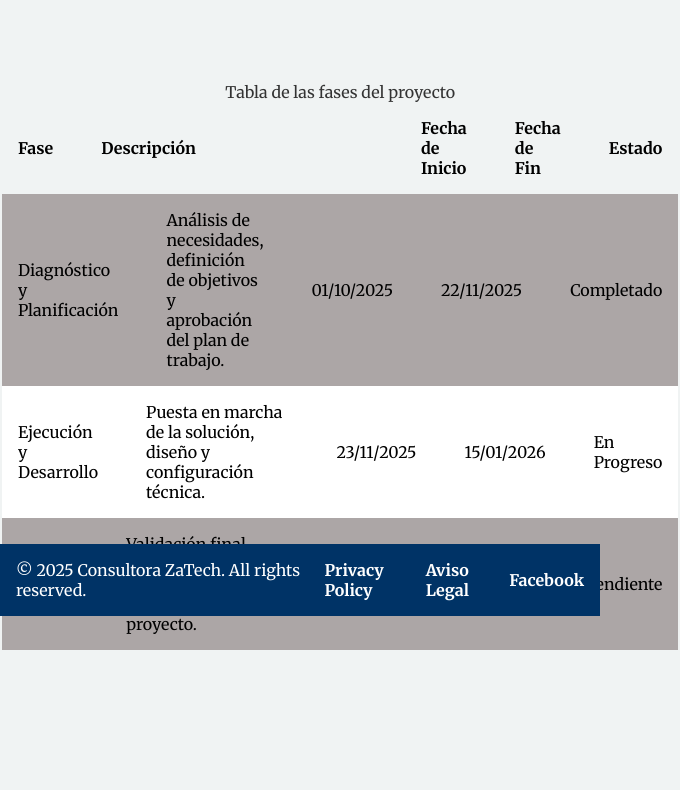
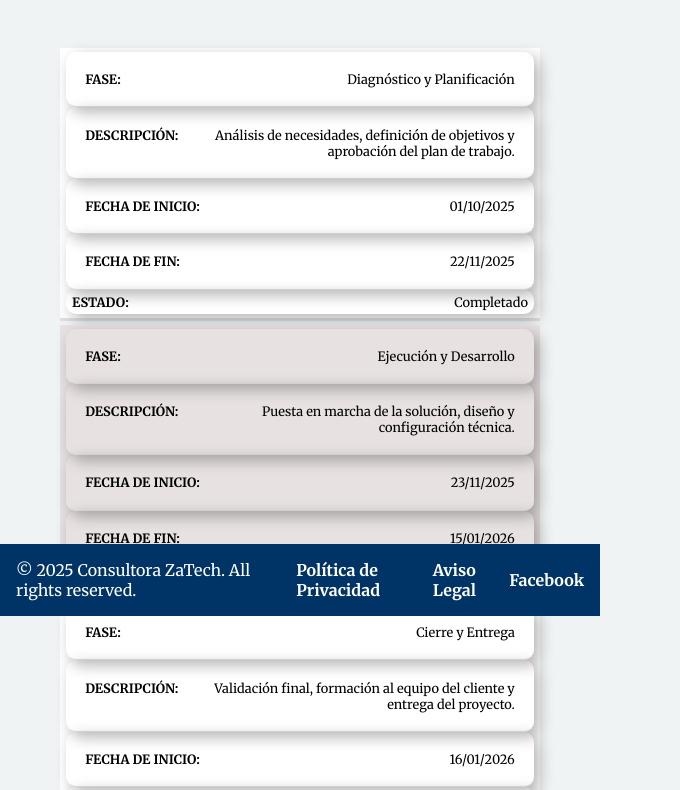
Before and after one commit to AzaharaGraciaMacia/ProyectoIntermodularAZAGRAMA, a plain HTML site: page proyecto-consultora/cronologia.html in a window 600 px wide. Shown: the part 184-974 px from the top of the page, 680 px wide, since content can reach past the window. Before the commit the page ends 836 px from the top, so only its background shows below. Drawn offline with Linux system fonts and the light colour scheme.

Commit message:
Tabla responsive completa

```diff
--- a/proyecto-consultora/cronologia.html
+++ b/proyecto-consultora/cronologia.html
@@ -37,6 +37,7 @@
     </header>
     <main class="main-crono">
       <h1 class="crono-title">Cronología del proyecto</h1>
+      <div class="table-box">
         <table class="crono-table">
           <caption class="table-title">
             Tabla de las fases del proyecto
@@ -53,41 +54,44 @@
           </thead>
           <tbody>
             <tr class="rejilla">
-            <td>Diagnóstico y Planificación</td>
-            <td>
-              Análisis de necesidades, definición de objetivos y aprobación del
-              plan de trabajo.
+              <td data-cell="Fase">Diagnóstico y Planificación</td>
+              <td data-cell="Descripción">
+                Análisis de necesidades, definición de objetivos y aprobación
+                del plan de trabajo.
               </td>
-            <td>01/10/2025</td>
-            <td>22/11/2025</td>
-            <td>Completado</td>
+              <td data-cell="Fecha de Inicio">01/10/2025</td>
+              <td data-cell="Fecha de Fin">22/11/2025</td>
+              <td data-cell="Estado">Completado</td>
             </tr>
             <tr class="rejilla">
-            <td>Ejecución y Desarrollo</td>
-            <td>
+              <td data-cell="Fase">Ejecución y Desarrollo</td>
+              <td data-cell="Descripción">
                 Puesta en marcha de la solución, diseño y configuración técnica.
               </td>
-            <td>23/11/2025</td>
-            <td>15/01/2026</td>
-            <td>En Progreso</td>
+              <td data-cell="Fecha de Inicio">23/11/2025</td>
+              <td data-cell="Fecha de Fin">15/01/2026</td>
+              <td data-cell="Estado">En Progreso</td>
             </tr>
             <tr class="rejilla">
-            <td>Cierre y Entrega</td>
-            <td>
+              <td data-cell="Fase">Cierre y Entrega</td>
+              <td data-cell="Descripción">
                 Validación final, formación al equipo del cliente y entrega del
                 proyecto.
               </td>
-            <td>16/01/2026</td>
-            <td>30/01/2026</td>
-            <td>Pendiente</td>
+              <td data-cell="Fecha de Inicio">16/01/2026</td>
+              <td data-cell="Fecha de Fin">30/01/2026</td>
+              <td data-cell="Estado">Pendiente</td>
             </tr>
           </tbody>
         </table>
+      </div>
     </main>
     <footer>
       <div class="footer">
         <p>&copy; 2025 Consultora ZaTech. All rights reserved.</p>
-        <a target="_blank" href="./privacy-policy.html">Privacy Policy</a>
+        <a target="_blank" href="./privacy-policy.html"
+          >Política de Privacidad</a
+        >
         <a target="_blank" href="./aviso-legal.html">Aviso Legal</a>
         <a target="_blank" href="https:/www.facebook.com">Facebook</a>
       </div>
--- a/proyecto-consultora/css/styles.css
+++ b/proyecto-consultora/css/styles.css
@@ -73,7 +73,7 @@ nav a {
   color: var(--color-acento);
   text-decoration: none;
   font-weight: bold;
-  @media (max-width: 389px) {
+  @media (max-width: 390px) {
     font-size: 0.75em;
   }
 }
@@ -97,13 +97,13 @@ nav a:hover {
     margin-left: 2em;
     padding: 0.2em 0.5em;
   }
-  @media (min-width: 390px) and (max-width: 599px) {
+  @media (min-width: 391px) and (max-width: 599px) {
     height: 2em;
     width: 4em;
     margin-left: 0.5em;
     padding: 0.1em 0.3em;
   }
-  @media (max-width: 389px) {
+  @media (max-width: 390px) {
     height: 2em;
     width: 4em;
     margin-left: 0.5em;
@@ -593,17 +593,47 @@ form textarea:valid {
     align-items: center;
   }
 }
-/* Estilado de la cronología, probando CSS Grid */
+/*Estilado de cronología sin grid */
+.table-box {
+  display: flex;
+}
 .crono-table {
   caption-side: top;
+  border-collapse: collapse;
+  @media (min-width: 600px) {
+    width: 80vw;
+  }
+}
+@media (min-width: 600px) {
+  .rejilla-head {
+    background-color: var(--color-secundario);
+    color: var(--color-acento);
+  }
+  .rejilla:nth-child(even) {
+    background-color: #e7e1e1;
+  }
+  .rejilla:nth-child(odd) {
+    background-color: var(--color-terciario);
+  }
+  .rejilla td,
+  .rejilla-head th {
+    border: none;
+    text-align: left;
+    padding: 1.5em;
+    border-radius: 10px;
+    box-shadow: 5px 5px 15px rgba(0, 0, 0, 0.3);
+  }
 }
 .main-crono {
   @media (min-width: 600px) {
+    margin-top: 8em;
+  }
+  @media (max-width: 599px) {
     margin-top: 6em;
   }
-  @media (max-width: 599px) {
-    margin-top: 4em;
-  }
+  display: flex;
+  flex-direction: column;
+  align-items: center;
 }
 .crono-title {
   display: flex;
@@ -611,46 +641,69 @@ form textarea:valid {
   align-items: center;
   justify-content: center;
   color: var(--color-fuente);
-  margin-bottom: 4em;
+  margin-bottom: 2em;
+  @media (max-width: 599px) {
+    margin-bottom: 1em;
+  }
 }
 .table-title {
-  display: flex;
-  flex-direction: column;
-  align-items: center;
-  justify-content: center;
+  caption-side: bottom;
   color: var(--color-fuente);
-}
-/* Hacemos que thead, tbody y tr desaparezcan estructuralmente para que los th y td se convierten en hijos directos del grid .crono-table y no dé problemas el maquetado grid */
-/* Esto lo he tenido que buscar con la IA porque me estaba volviendo loca */
-.crono-table thead,
-.crono-table tbody,
-.crono-table tr {
-  display: contents;
-}
-.crono-table tr {
-  display: grid;
-  grid-template-columns: 1fr 5fr 1fr 1fr 1fr;
-  grid-template-rows: 1fr;
-  row-gap: 1rem;
-  column-gap: 1rem;
-  align-items: center;
-}
-.crono-table th,
-.crono-table td {
-  padding: 1rem;
-  text-align: left;
-}
-.rejilla-head th {
-}
-.rejilla:nth-child(odd) {
-  background-color: #aca6a6;
-}
-.rejilla:nth-child(even) {
-  background-color: var(--color-terciario);
+  @media (min-width: 600px) {
+    margin-top: 3vh;
+  }
 }
 .crono-body footer {
-  position: fixed;
+  @media (min-width: 376px) {
+    position: fixed;
+    bottom: 0;
+  }
   width: 100%;
   bottom: 0;
   z-index: 3;
 }
+/* Tabla responsive */
+@media (max-width: 600px) {
+  .crono-table {
+    border: 0;
+  }
+
+  .table-title {
+    font-size: 0.75em;
+    margin-bottom: 2vh;
+  }
+
+  .crono-table thead {
+    border: none;
+    clip: rect(
+      0 0 0 0
+    ); /* Este código me recorta el thead pero lo deja legible para lectores de pantalla*/
+    position: absolute;
+  }
+
+  .crono-table tr {
+    border-bottom: 3px solid #dfdfdf;
+    display: block;
+    margin-bottom: 0.5vh;
+    padding: 0.5vh 1vw;
+  }
+
+  .crono-table td {
+    border-bottom: 0.5px solid #dfdfdf;
+    display: block;
+    font-size: 0.8em;
+    text-align: right;
+  }
+
+  .crono-table td::before {
+    content: attr(data-cell) ":  ";
+    float: left;
+    font-weight: bold;
+    text-transform: uppercase;
+  }
+
+  .crono-table td:last-child {
+    border-bottom: 0;
+    padding: 0.5vh 1vw;
+  }
+}
```
Also changed, not shown: proyecto-consultora/contacto.html (+1 -1 lines), proyecto-consultora/index.html (+1 -1 lines), proyecto-consultora/proyecto-reservas.html (+1 -1 lines). Lines whose indentation alone changed are shown as unchanged.
